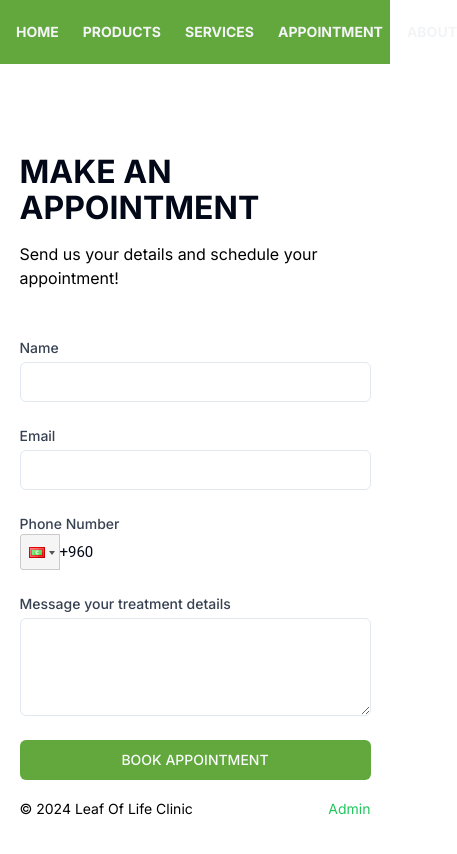
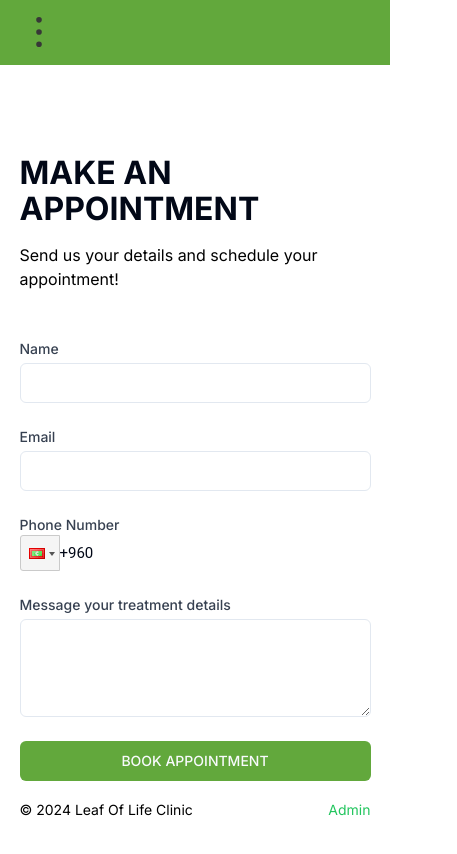
Before and after one commit to Ahukko8/leafoflife, a Next.js app: page /appointments in a window 390 px wide. Shown: the top 854 px of the page, 457 px wide, since content can reach past the window. Built offline with nearby package versions, Linux system fonts and the light colour scheme.

Commit message:
navbar reverted

```diff
--- a/src/components/Navbar.tsx
+++ b/src/components/Navbar.tsx
@@ -6,40 +6,78 @@ import { useState } from "react";
 import { Button } from "./ui/button";
 
 function NavBar() {
+  const [navbar, setNavbar] = useState(false);
   return (
-    <nav className="bg-[#62A83c] top-0 left-0 right-0 z-10">
-      <div className="justify-between px-4 mx-auto items-center flex">
+    <nav className="bg-[#62A83c] top-0 left-0 right-0 z-10 h-full">
+      <div className="justify-between px-4 mx-auto md:items-center md:flex md:px-8">
+        <div className="flex items-center justify-between py-3 md:py-5 md:block">
+          {/* LOGO
+          <Link href="/">
+          <Image src="/logo.png" width={50} height={50} alt="logo" />
+          </Link> */}
+          {/* HAMBURGER BUTTON FOR MOBILE */}
+          <div className="md:hidden">
+            <Button
+              className="p-2 bg-transparent hover:bg-white/35"
+              onClick={() => setNavbar(!navbar)}
+            >
+              {navbar ? (
+                <Image src="/close.svg" width={30} height={30} alt="logo" />
+              ) : (
+                <Image
+                  src="/hamburger-menu.svg"
+                  width={30}
+                  height={30}
+                  alt="logo"
+                  className="focus:border-none active:border-none"
+                />
+              )}
+            </Button>
+          </div>
+        </div>
 
+        {/* NAVIGATION ITEMS */}
         <div
-          className="flex-1 justify-self-center mb-3 mt-3 block  p-0"
+          className={`flex-1 justify-self-center pb-3 mt-8 md:block md:pb-0 md:mt-0 ${
+            navbar ? "p-12 md:p-0 block" : "hidden"
+          }`}
         >
-          <ul className="h-10 items-center justify-center flex  space-x-6">
-          <li className="text-sm text-gray-100 font-bold py-2 text-center  hover:bg-[#62A83c]  hover:text-gray-100/80 hover:bg-transparent">
-              <Link href="/">
+          <ul className="h-screen md:h-auto items-center justify-center md:flex space-y-6 md:space-y-0 md:space-x-6">
+          <li className="text-sm text-gray-100 font-bold py-2 text-center  hover:bg-[#62A83c]  md:hover:text-gray-100/80 md:hover:bg-transparent">
+              <Link href="/" onClick={() => setNavbar(!navbar)}>
                 HOME
               </Link>
             </li>
-            <li className="text-sm text-gray-100 font-bold py-2 text-center  hover:bg-[#62A83c] hover:text-gray-100/80 :hover:bg-transparent">
-              <Link href="/products">
+            <li className="text-sm text-gray-100 font-bold py-2 text-center  hover:bg-[#62A83c]  md:hover:text-gray-100/80 md:hover:bg-transparent">
+              <Link href="/products" onClick={() => setNavbar(!navbar)}>
                 PRODUCTS
               </Link>
             </li>
-            <li className="text-sm  text-gray-100 font-bold py-2 text-center  hover:bg-[#62A83c] hover:text-gray-100/80 hover:bg-transparent">
-              <Link href="/treatments">
-                SERVICES
+            <li className="text-sm  text-gray-100 font-bold py-2 text-center  hover:bg-[#62A83c]  md:hover:text-gray-100/80 md:hover:bg-transparent">
+              <Link href="/treatments" onClick={() => setNavbar(!navbar)}>
+                TREATMENTS
               </Link>
             </li>
-
+            {/* <li className="text-sm  text-gray-100 font-bold py-2 text-center  hover:bg-[#62A83c]  md:hover:text-gray-100/80 md:hover:bg-transparent">
+              <Link href="/consultations" onClick={() => setNavbar(!navbar)}>
+                CONSULTATIONS
+              </Link>
+            </li> */}
             <li className="text-sm  text-gray-100 font-bold py-2 text-center  hover:bg-[#62A83c]  md:hover:text-gray-100/80 md:hover:bg-transparent">
-              <Link href="/appointments">
+              <Link href="/appointments" onClick={() => setNavbar(!navbar)}>
                 APPOINTMENT
               </Link>
             </li>
             <li className="text-sm  text-gray-100 font-bold py-2 text-center  hover:bg-[#62A83c] md:hover:text-gray-100/80 md:hover:bg-transparent">
-              <Link href="/#about">
-                ABOUT
+              <Link href="/#about" onClick={() => setNavbar(!navbar)}>
+                ABOUT US
               </Link>
             </li>
+            {/* <li className="text-sm t text-gray-100 font-bold py-2 text-center hover:bg-[#62A83c]  md:hover:text-gray-100/80 md:hover:bg-transparent">
+              <Link href="#contact" scroll={false} onClick={() => setNavbar(!navbar)}>
+                CONTACT
+              </Link>
+            </li> */}
           </ul>
         </div>
       </div>
```
